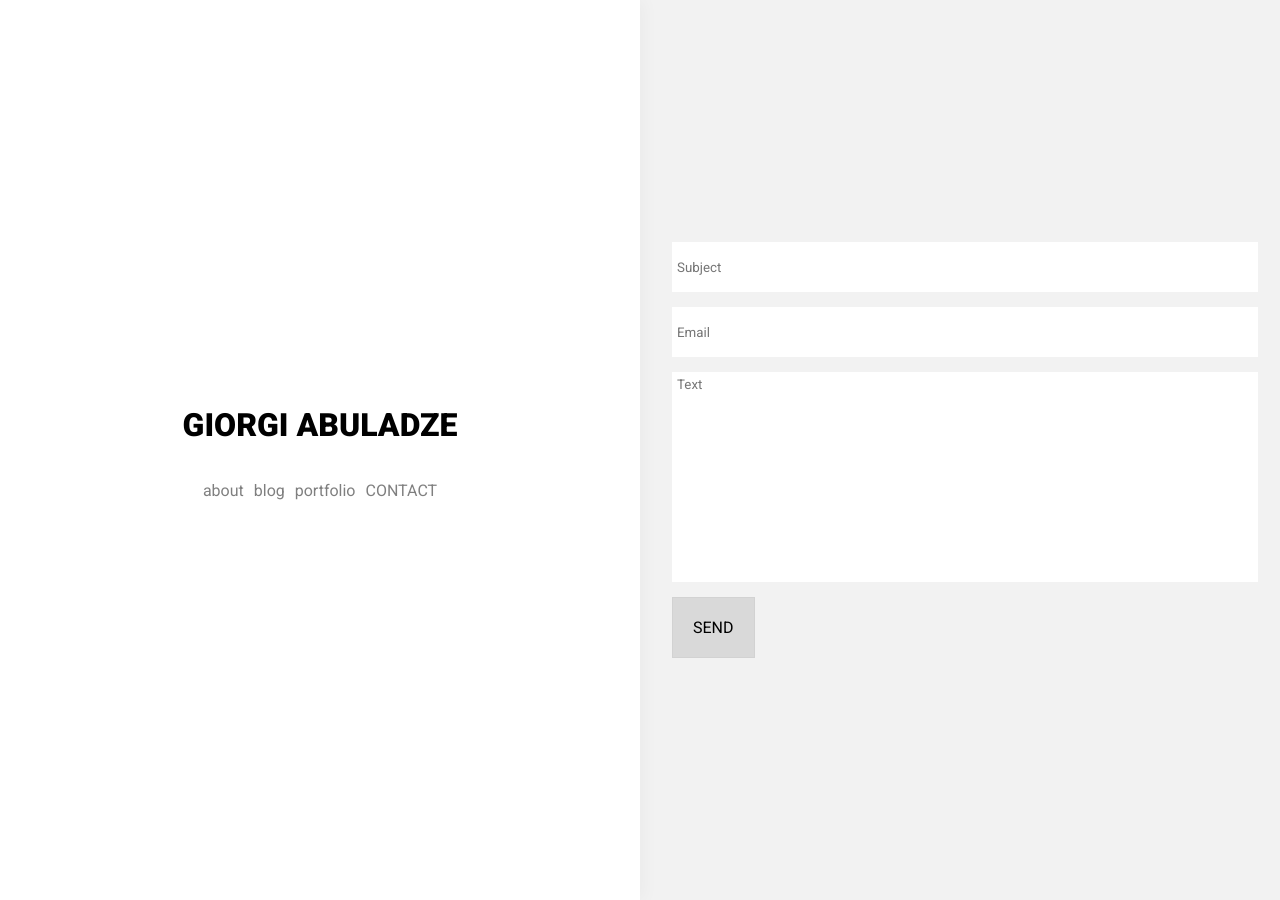
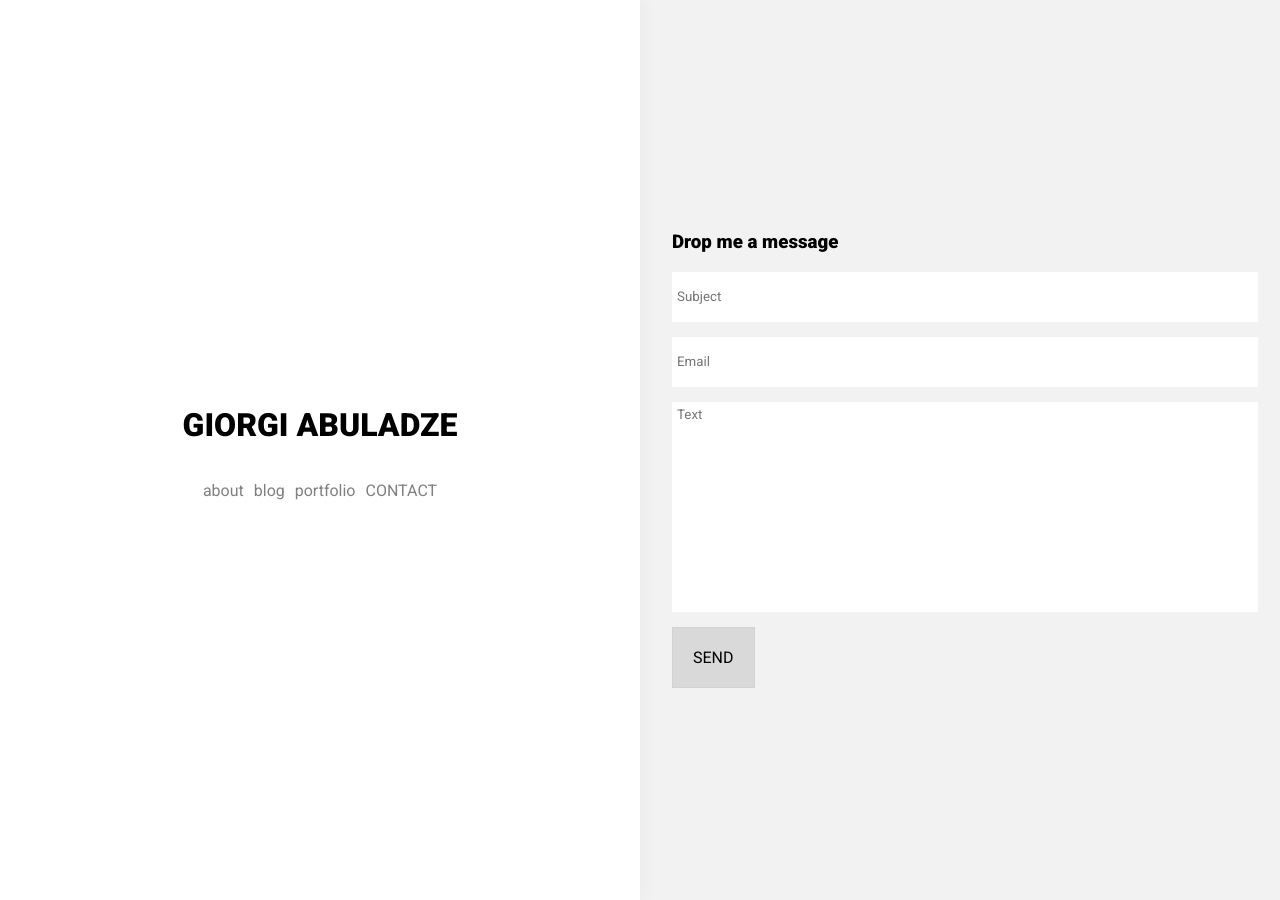
Before and after one commit to gabuladze/gabuladze.github.io, a Jekyll site: the page built from contact.html, in a window 1280 px wide. Built offline with Jekyll 4.4.1, drawn with Linux system fonts in a browser that asks for light colours.

Commit message:
Added a title

```diff
--- a/contact.html
+++ b/contact.html
@@ -6,6 +6,9 @@ permalink: /contact
 <div class="container justify-center">
   {% include header.html %}
   <div class="column align-center justify-center bg">
+    <div class="row">
+      <h3>Drop me a message</h3>
+    </div>
     <form action="" class="contact-form">
       <input type="text" placeholder="Subject" required>
       <input type="text" placeholder="Email" required>
```
